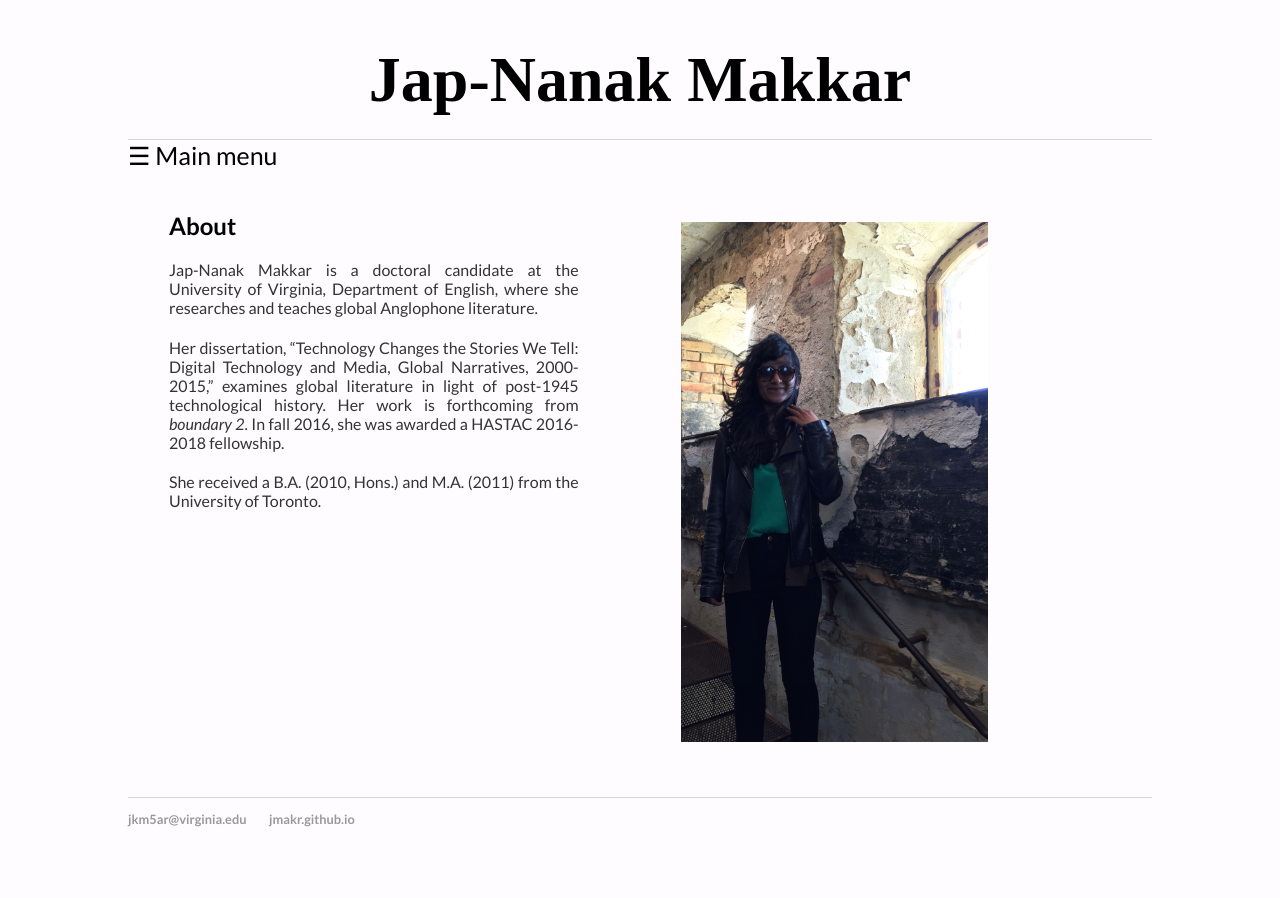
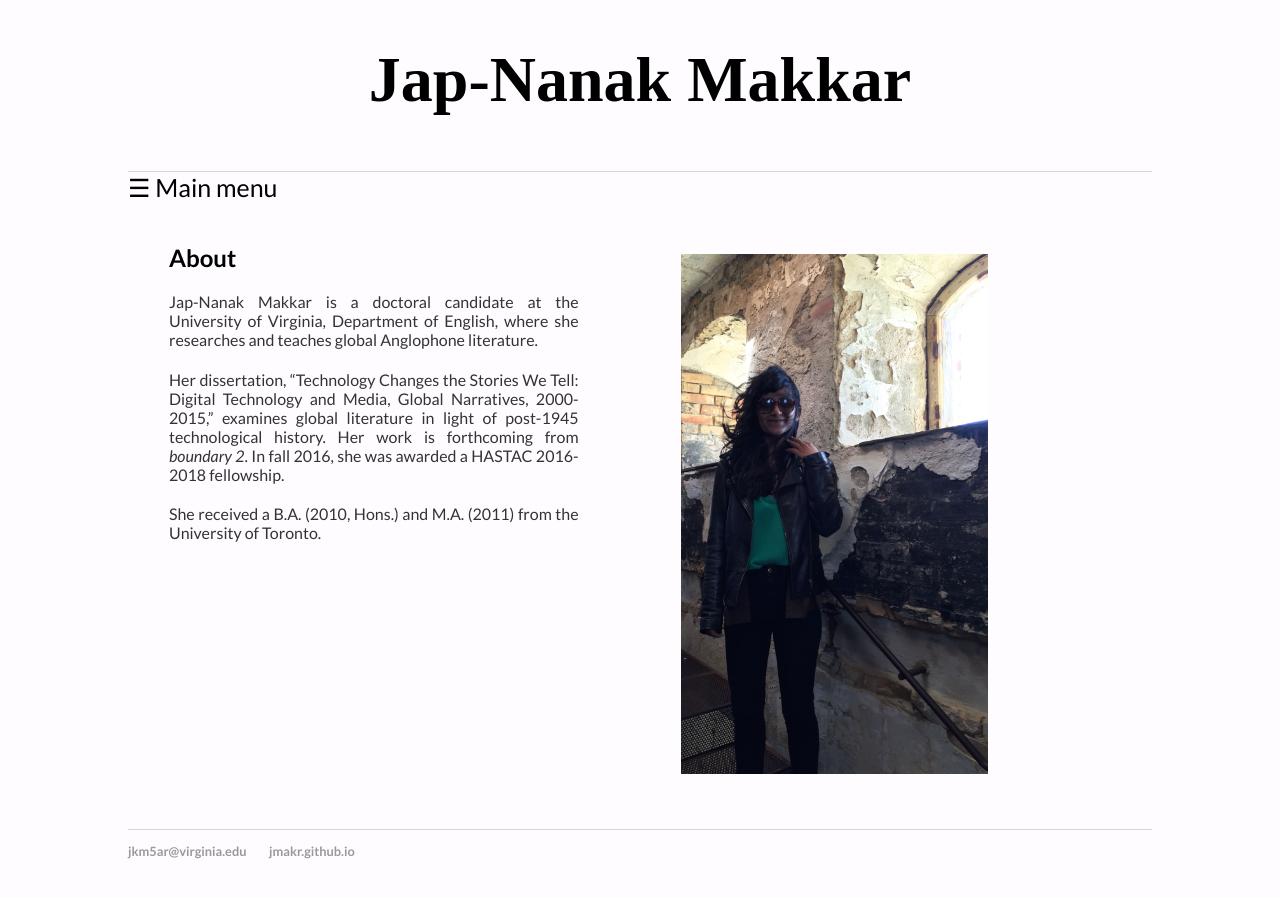
Before and after one commit to jmakr/jmakr.github.io, a Jekyll site: the page built from index.html, in a window 1280 px wide. Built offline with Jekyll 4.4.1, drawn with Linux system fonts in a browser that asks for light colours.

Commit message:
Update main.css

```diff
--- a/css/main.css
+++ b/css/main.css
@@ -1,6 +1,6 @@
 header {
   background-color: #FEFCFF;
-  height: 3em;
+  height: 4em;
   display: block;
   text-align: center;
   border-bottom: thin solid #d5d5d5;
```
